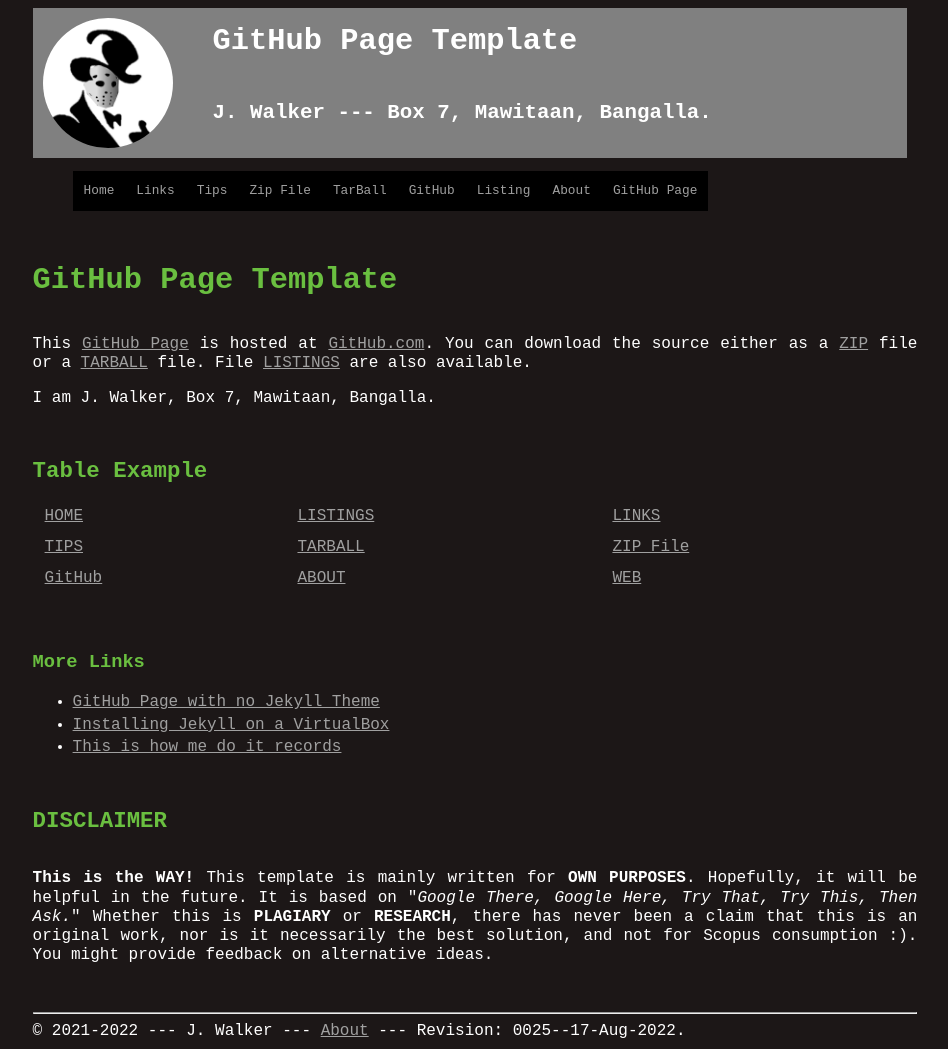
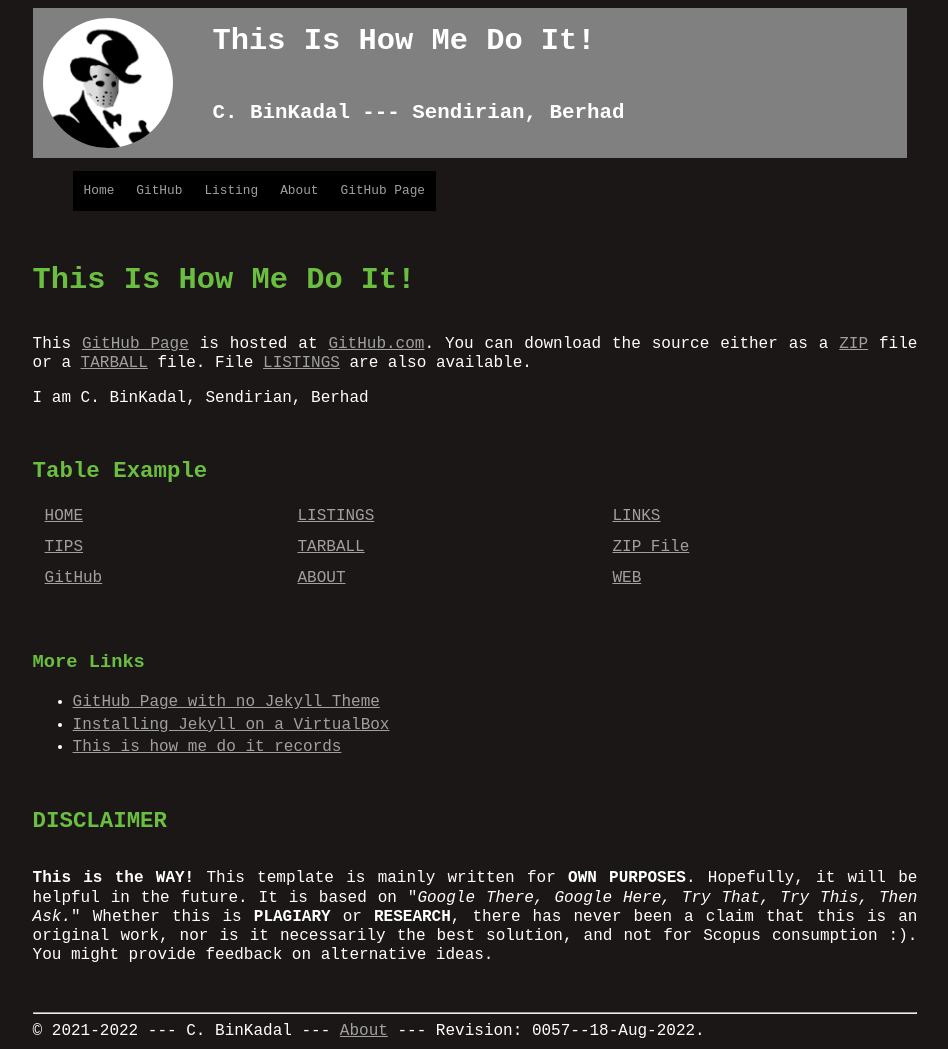
Before and after one commit to arkanalexei/os888, a Jekyll site: the page built from index.md, in a window 1280 px wide. Shown: the whole page, without its empty margins (165-1113 px from the left). Built offline with Jekyll 4.4.1, drawn with Linux system fonts in a browser that asks for light colours.

Commit message:
Update _config.yml

```diff
--- a/_config.yml
+++ b/_config.yml
@@ -1,50 +1,39 @@
-version:          "0025--17-Aug-2022"
+version:          "0057--18-Aug-2022"
 copyright:        "2021-2022"
-title:            "GitHub Page Template"
-author:           "J. Walker"
-address:          "Box 7, Mawitaan, Bangalla."
+title:            "This Is How Me Do It!"
+author:           "C. BinKadal"
+address:          "Sendirian, Berhad"
 description:
-  This is a
-  GitHub Page Template description.
-  See also tagline.
+  This Is How Me Do It!
+  This Is How Me Do It!
 disclaimer:
   I have spoken.
-tagline:          "This is a GitHub Page Template tagline"
 keywords:         "jekyll, testing"
 navbarlinks:
 - navbar:         "Home"
   link:           "/"
-- navbar:         "Links"
-  link:           "/LINKS/"
-- navbar:         "Tips"
-  link:           "/TIPS/"
-- navbar:         "Zip File"
-  link:           "/template.zip"
-- navbar:         "TarBall"
-  link:           "/template.tar.bz2"
 - navbar:         "GitHub"
-  link:           "https://github.com/yforku/template/"
+  link:           "https://github.com/yforku/doit/"
 - navbar:         "Listing"
-  link:           "/000.html"
+  link:           "/004.html"
 - navbar:         "About"
   link:           "/ABOUT/"
 - navbar:         "GitHub Page"
-  link:           "https://template.vlsm.org/"
+  link:           "https://doit.vlsm.org/"
 lang:             "en-US"
 sitemap:          "true"
 markdown:         "kramdown"
-urlweb:           "https://template.vlsm.org/"
-urlcontact:       "TBA"
-urlgithub:        "https://github.com/yforku/template/"
-google_analytics: "G-KPSLWHN6H7"
+defaults:
+- scope:
+    path:         ""
+  values:
+    layout:       "default"
+github:
+- metadata
 plugins:
 - jekyll-sitemap
 - jekyll-seo-tag
-- jekyll-paginate
-defaults:
-- scope:
-    path:    ""
-  values:
-    layout:  "default"
-github:
-- metadata
+google_analytics: "G-FTZLNT0SCC"
+urlweb:           "https://doit.vlsm.org/"
+urlcontact:       "TBA"
+urlgithub:        "https://github.com/yforku/doit/"
```
